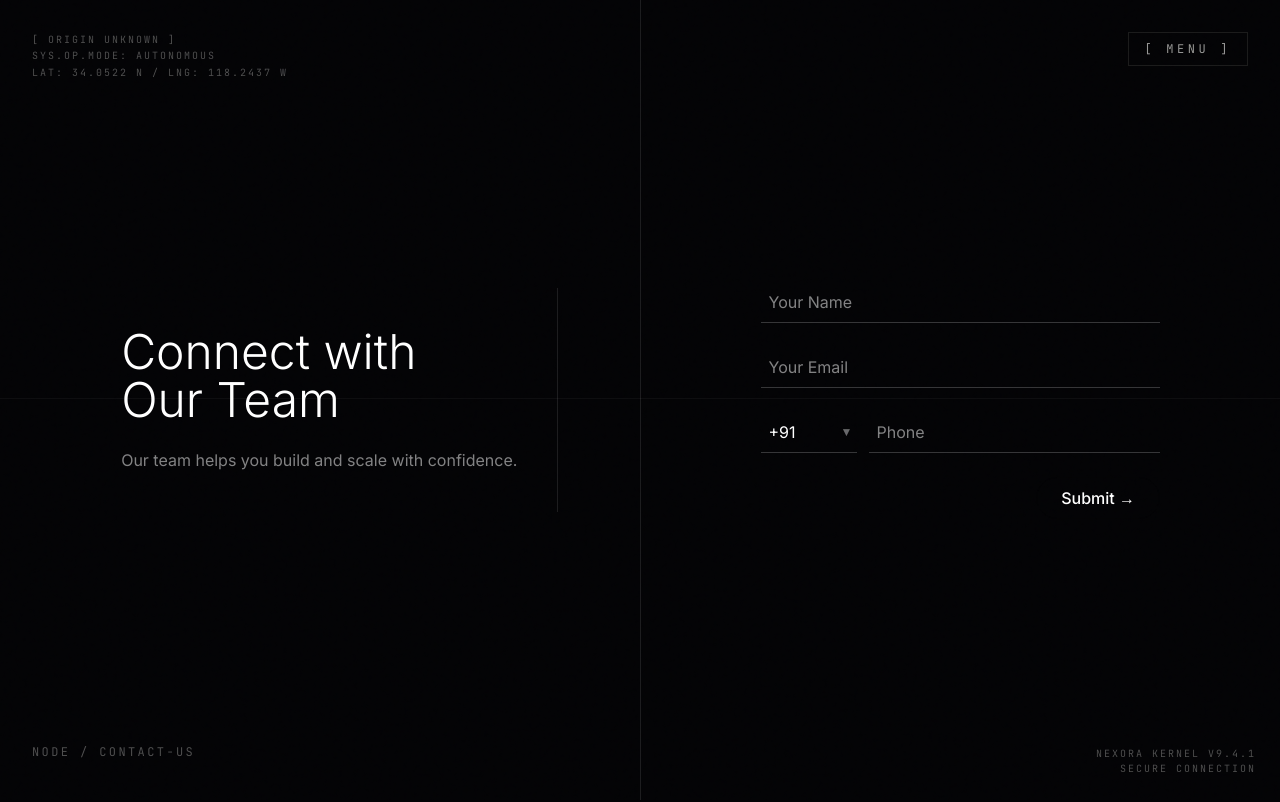
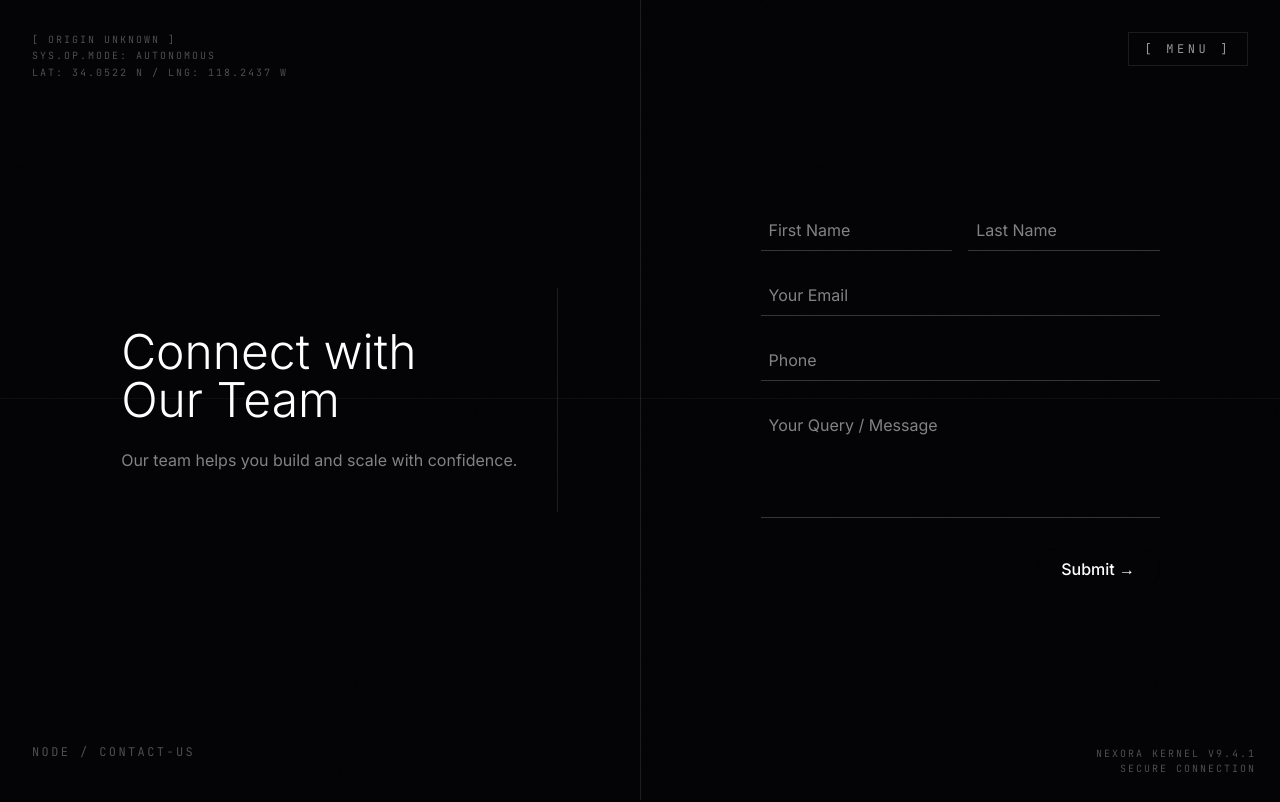
Before and after one commit to venkatasagar-axiora/axiora-website-v1, a React (Vite) app: page /contact-us in a window 1280 px wide. Shown: the top 802 px of the page. Built offline with nearby package versions, Linux system fonts and the light colour scheme.

Commit message:
axiora-website-v3

```diff
--- a/src/app/components/pages/ContactUs.tsx
+++ b/src/app/components/pages/ContactUs.tsx
@@ -1,6 +1,5 @@
 import { motion } from "motion/react";
 import { useState } from "react";
-import emailjs from "emailjs-com";
 import { AnimatePresence } from "framer-motion";
 import { MapPin, Phone, Clock, Mail } from "lucide-react";
 import { FaInstagram, FaFacebookF, FaYoutube, FaLinkedinIn, FaWhatsapp, FaXTwitter } from "react-icons/fa6";
@@ -8,61 +7,25 @@ import { FaInstagram, FaFacebookF, FaYoutube, FaLinkedinIn, FaWhatsapp, FaXTwitt
 
 export function ContactUs() {
   const [form, setForm] = useState({
-    name: "",
+    firstName: "",
+    lastName: "",
     email: "",
     countryCode: "+91",
-    phone: ""
+    phone: "",
+    query: ""
   });
 
   const [success, setSuccess] = useState("");
   const [errors, setErrors] = useState<{ [key: string]: string }>({});
+  const [loading, setLoading] = useState(false);
 
   const handleChange = (e: { target: { name: any; value: any; }; }) => {
     setForm({ ...form, [e.target.name]: e.target.value });
   };
 
-  const validate = () => {
-    let err: { [key: string]: string } = {};
 
-    if (!form.name) err.name = "Name required";
-    if (!form.email || !/\S+@\S+\.\S+/.test(form.email))
-      err.email = "Valid email required";
-    if (!form.phone || !/^[0-9]{10}$/.test(form.phone))
-      err.phone = "Enter valid number";
 
-    return err;
-  };
 
-  const handleSubmit = (e: { preventDefault: () => void; }) => {
-    e.preventDefault();
-
-    const v = validate();
-    setErrors(v);
-
-    if (Object.keys(v).length === 0) {
-
-      const templateParams = {
-        from_name: form.name,
-        from_email: form.email,
-        phone: `${form.countryCode} ${form.phone}`,
-        to_email: "2100031756cseh@gmail.com"
-      };
-
-      emailjs.send(
-        "YOUR_SERVICE_ID",
-        "YOUR_TEMPLATE_ID",
-        templateParams,
-        "YOUR_PUBLIC_KEY"
-      )
-        .then(() => {
-          setSuccess("Message sent successfully 🚀");
-          setForm({ name: "", email: "", countryCode: "+91", phone: "" });
-        })
-        .catch(() => {
-          setSuccess("Failed to send ❌");
-        });
-    }
-  };
   return (
     <>
       <div className="min-h-screen bg-[#030305] text-white flex flex-col md:flex-row items-stretch justify-center relative overflow-hidden">
@@ -102,57 +65,80 @@ export function ContactUs() {
             className="max-w-xl w-full flex justify-start md:justify-end text-left md:text-right"
           >
             <div className="flex-1 flex items-center justify-center p-10">
-              <form onSubmit={handleSubmit} className="w-full max-w-md space-y-6">
+              <form action={"https://forms.zohopublic.in/venkat214326gm1/form/ContactUs/formperma/cc2wkLJfMqlz9uhPaFGnugdinR-yFZPuyS-8mNAJvlU/htmlRecords/submit"} name='form' id='form' method='POST' accept-charset='UTF-8' encType='multipart/form-data'  className="w-full max-w-md space-y-6">
+
+                <div className="flex gap-4">
+
+                  <div className="flex-1">
+                    <input
+                      name="Name_First"
+                      placeholder="First Name"
+                      className="w-full bg-transparent border-b border-white/20 p-2"
+                    />
+                    {errors.firstName && (
+                      <p className="text-red-400 text-xs">{errors.firstName}</p>
+                    )}
+                  </div>
+
+                  <div className="flex-1">
+                    <input
+                      name="Name_Last"
+                      placeholder="Last Name"
+                      className="w-full bg-transparent border-b border-white/20 p-2"
+                    />
+                    {errors.lastName && (
+                      <p className="text-red-400 text-xs">{errors.lastName}</p>
+                    )}
+                  </div>
+
+                </div>
 
                 <input
-                  name="name"
-                  placeholder="Your Name"
-                  value={form.name}
-                  onChange={handleChange}
-                  className="w-full bg-transparent border-b border-white/20 p-2"
-                />
-                {errors.name && <p className="text-red-400 text-xs">{errors.name}</p>}
-
-                <input
-                  name="email"
+                  name="Email"
                   placeholder="Your Email"
-                  value={form.email}
-                  onChange={handleChange}
                   className="w-full bg-transparent border-b border-white/20 p-2"
                 />
                 {errors.email && <p className="text-red-400 text-xs">{errors.email}</p>}
 
                 <div className="flex gap-3">
-                  <div className="relative w-24">
-                    <select
-                      name="countryCode"
-                      value={form.countryCode}
-                      onChange={handleChange}
+                  {/* <div className="relative w-24"> */}
+                    {/* <select
+                      name="PhoneNumber_countrycode"
                       className="w-full bg-transparent border-b border-white/20 p-2 pr-6 outline-none text-white appearance-none"
                     >
                       <option value="+91" className="bg-black text-white">+91</option>
                       <option value="+1" className="bg-black text-white">+1</option>
                       <option value="+44" className="bg-black text-white">+44</option>
                       <option value="+61" className="bg-black text-white">+61</option>
-                    </select>
+                    </select> */}
 
                     {/* Arrow */}
-                    <span className="absolute right-1 top-1/2 -translate-y-1/2 text-white/40 text-xs">
+                    {/* <span className="absolute right-1 top-1/2 -translate-y-1/2 text-white/40 text-xs">
                       ▼
-                    </span>
-                  </div>
+                    </span> */}
+                  {/* </div> */}
                   <input
-                    name="phone"
+                    name="PhoneNumber_countrycode"
                     placeholder="Phone"
-                    value={form.phone}
-                    onChange={handleChange}
                     className="flex-1 bg-transparent border-b border-white/20 p-2"
                   />
+
                 </div>
                 {errors.phone && <p className="text-red-400 text-xs">{errors.phone}</p>}
+                <textarea
+                  name="MultiLine"
+                  placeholder="Your Query / Message"
+                  rows={4}
+                  className="w-full bg-transparent border-b border-white/20 p-2 resize-none"
+                />
+                {errors.query && <p className="text-red-400 text-xs">{errors.query}</p>}
 
-                <button className="border px-6 py-2 rounded-full hover:bg-white hover:text-black transition">
-                  Submit →
+                <button
+                  disabled={loading}
+                  className="border px-6 py-2 rounded-full hover:bg-white hover:text-black transition disabled:opacity-50"
+                  type="submit"
+                >
+                  {loading ? "Submitting..." : "Submit →"}
                 </button>
 
                 {success && (
```
